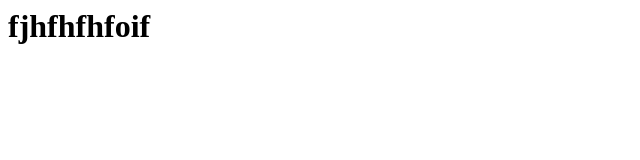
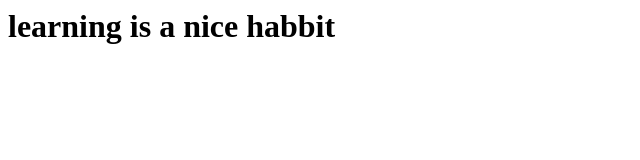
Before and after one commit to jawadali321-oss/local, a plain HTML site: page index.html in a window 1280 px wide. Shown: the whole page, without its empty margins (0-640 px from the left). Drawn offline with Linux system fonts and the light colour scheme.

Commit message:
changed index file in new_branch

```diff
--- a/index.html
+++ b/index.html
@@ -1 +1 @@
-<h1>fjhfhfhfoif</h1>
+<h1>learning is a nice habbit</h1>
```
